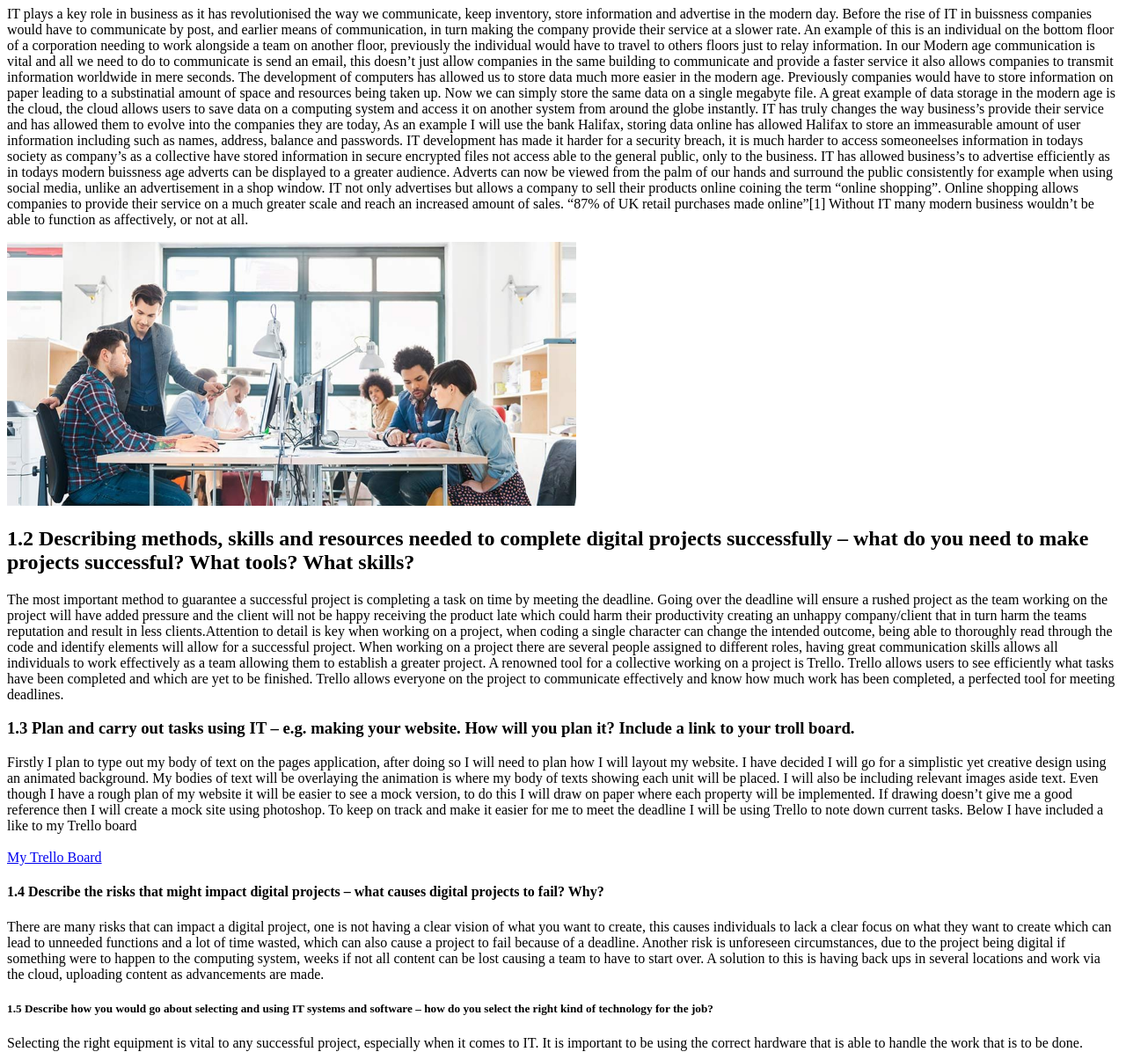
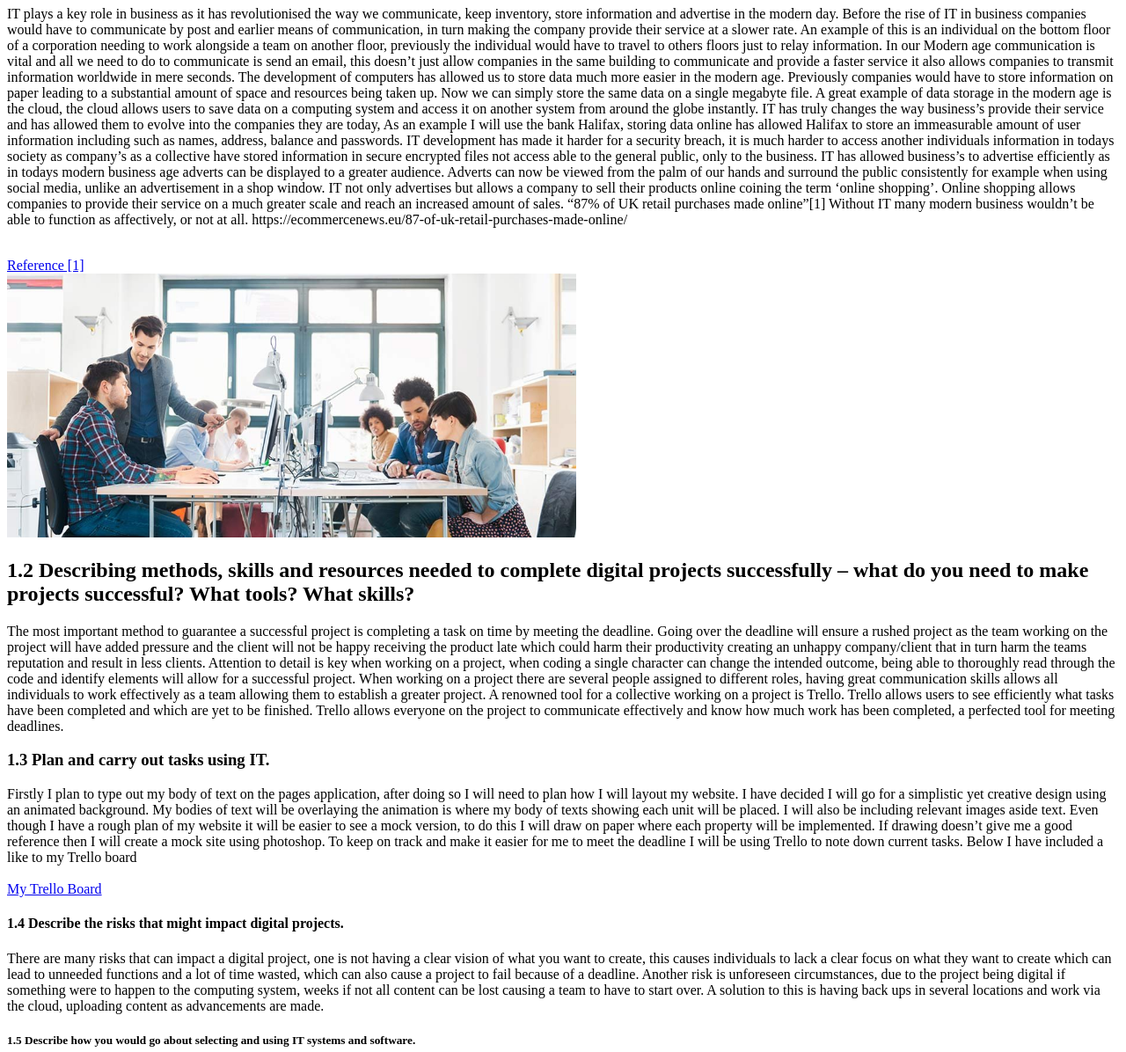
Before and after one commit to tremainem/websitetreproject, a plain HTML site: page index.html in a window 1280 px wide. Shown: the part 73-1269 px from the top of the page at 88% size. Drawn offline with Linux system fonts and the light colour scheme.

Commit message:
your commit comment

```diff
--- a/index.html
+++ b/index.html
@@ -5,36 +5,51 @@
     <link rel="stylesheet" type="text/css" href="main.css">
     <title>Tremaine's blog</title>
 </head>
-<h1> 1.1 Describing the purpose of IT in modern business
+<h1> 1.1 Describing the purpose of IT in modern business.
     </h1>
 <body>
-        IT plays a key role in business as it has revolutionised the way we communicate, keep inventory, store information and advertise in the modern day. Before the rise of IT in buissness companies would have to communicate by post, and earlier means of communication,
-        in turn making the company provide their service at a slower rate. An example of this is an individual on the bottom floor of a corporation needing to work alongside a team on another floor, previously the individual would have to travel to others floors just to relay information. In our Modern age communication is vital and all we need to do to communicate is send an email, this doesn’t just allow companies in the same building to communicate and provide a faster service it also allows companies to transmit information worldwide in mere seconds.
-        The development of computers has allowed us to store data much more easier in the modern age. Previously companies would have to store information on paper leading to a substinatial amount of space and resources being taken up. Now we can simply store the same data on a single megabyte file. A great example of data storage in the modern age is the cloud, the cloud allows users to save data on a computing system and access it on another system from around the globe instantly. IT has truly changes the way business’s provide their service and has allowed them to evolve into the companies they are today, As an example I will use the bank Halifax, storing data online has allowed Halifax to store an immeasurable amount of user information including such as names, address, balance and passwords. IT development has made it harder for a security breach, it is much harder to access someoneelses information in todays society as company’s as a collective have stored information in secure encrypted files not access able to the general public, only to the business.
-        IT has allowed business’s to advertise efficiently as in todays modern buissness age adverts can be displayed to a greater audience. Adverts can now be viewed from the palm of our hands and surround the public consistently for example when using social media, unlike an advertisement in a shop window.
-        IT not only advertises but allows a company to sell their products online coining the term “online shopping”. Online shopping allows companies to provide their service on a much greater scale and reach an increased amount of sales. “87% of UK retail purchases made online”[1] Without IT many modern business wouldn’t  be able to function as affectively, or not at all.
 
-  <p> </p>
+  <p>IT plays a key role in business as it has revolutionised the way we communicate, keep inventory, store information and advertise in the modern day. Before the rise of IT in business companies would have to communicate by post and earlier means of communication, in turn making the company provide their service at a slower rate. An example of this is an individual on the bottom floor of a corporation needing to work alongside a team on another floor, previously the individual would have to travel to others floors just to relay information. In our Modern age communication is vital and all we need to do to communicate is send an email, this doesn’t just allow companies in the same building to communicate and provide a faster service it also allows companies to transmit information worldwide in mere seconds.
 
-  <img src="images/work.jpg" height="300"/>
+
+    The development of computers has allowed us to store data much more easier in the modern age. Previously companies would have to store information on paper leading to a substantial amount of space and resources being taken up. Now we can simply store the same data on a single megabyte file. A great example of data storage in the modern age is the cloud, the cloud allows users to save data on a computing system and access it on another system from around the globe instantly. IT has truly changes the way business’s provide their service and has allowed them to evolve into the companies they are today, As an example I will use the bank Halifax, storing data online has allowed Halifax to store an immeasurable amount of user information including such as names, address, balance and passwords. IT development has made it harder for a security breach, it is much harder to access another individuals information in todays society as company’s as a collective have stored information in secure encrypted files not access able to the general public, only to the business.
+
+    IT has allowed business’s to advertise efficiently as in todays modern business age adverts can be displayed to a greater audience. Adverts can now be viewed from the palm of our hands and surround the public consistently for example when using social media, unlike an advertisement in a shop window.
+
+    IT not only advertises but allows a company to sell their products online coining the term ‘online shopping’. Online shopping allows companies to provide their service on a much greater scale and reach an increased amount of sales. “87% of UK retail purchases made online”[1] Without IT many modern business wouldn’t  be able to function as affectively, or not at all.
+    https://ecommercenews.eu/87-of-uk-retail-purchases-made-online/</p>
+<br>
+    <a href="https://ecommercenews.eu/87-of-uk-retail-purchases-made-online/">Reference [1]</a></a>
+  <br>
+    <img src="images/work.jpg" height="300"/>
 <h2>1.2 Describing methods, skills and resources needed to complete digital projects successfully – what do you need to make projects successful? What tools? What skills?</h2>
-</body> <body> The most important method to guarantee a successful project is completing a task on time by meeting the deadline. Going over the deadline will ensure a rushed project as the team working on the project will have added pressure and the client will not be happy receiving the product late which could harm their productivity creating an unhappy company/client that in turn harm the teams reputation and result in less clients.Attention to detail  is key when working on a project, when coding a single character can change the intended outcome, being able to thoroughly read through the code and identify elements will allow  for a successful project. When working on a project there are several people assigned to different roles, having great communication skills allows all individuals to work effectively as a team allowing them to establish a greater project. A renowned tool for a collective working on a project is Trello.  Trello allows users to see efficiently what tasks have been completed and which are yet to be finished. Trello allows everyone on the project to communicate effectively and know how much work has been completed, a perfected tool for meeting deadlines.</body>
+ <body>The most important method to guarantee a successful project is completing a task on time by meeting the deadline. Going over the deadline will ensure a rushed project as the team working on the project will have added pressure and the client will not be happy receiving the product late which could harm their productivity creating an unhappy company/client that in turn harm the teams reputation and result in less clients.
 
-<h3>1.3 Plan and carry out tasks using IT – e.g. making your website. How will you plan it? Include a link to your troll board. </h3>
+    Attention to detail  is key when working on a project, when coding a single character can change the intended outcome, being able to thoroughly read through the code and identify elements will allow  for a successful project. When working on a project there are several people assigned to different roles, having great communication skills allows all individuals to work effectively as a team allowing them to establish a greater project. A renowned tool for a collective working on a project is Trello.  Trello allows users to see efficiently what tasks have been completed and which are yet to be finished. Trello allows everyone on the project to communicate effectively and know how much work has been completed, a perfected tool for meeting deadlines.</body>
+
+<h3>1.3 Plan and carry out tasks using IT.</h3>
 <body>Firstly I plan to type out my body of text on the pages application, after doing so I will need to plan how I will layout my website. I have decided I will go for a simplistic yet creative design using an animated background. My bodies of text will be overlaying the animation is where my body of texts showing each unit will be placed. I will also be including relevant images aside text. Even though I have a rough plan of my website it will be easier to see a mock version, to do this I will draw on paper where each property will be implemented. If drawing doesn’t give me a good reference then I will create a mock site using photoshop. To keep on track and make it easier for me to meet the deadline I will be using Trello to note down current tasks. Below I have included a like to my Trello board</body>
 <br>
 <br>
 <a href="https://trello.com/b/Bg8T5DSn/codenation.com/">My Trello Board</a>
 
-<h4>1.4 Describe the risks that might impact digital projects – what causes digital projects to fail? Why? </h4>
-<p>There are many risks that can impact a digital project, one is not having a clear vision of what you want to create, this causes individuals to lack a clear focus on what they want to create which can lead to unneeded functions and a lot of time wasted, which can also cause a project to fail because of a deadline. Another risk is unforeseen circumstances, due to the project being digital if something were to happen to the computing system, weeks if not all content can be lost causing a team to have to start over. A solution to this is having back ups in several locations and work via the cloud, uploading content as advancements are made.</h5>
+<h4>1.4 Describe the risks that might impact digital projects.</h4>
+<p>There are many risks that can impact a digital project, one is not having a clear vision of what you want to create, this causes individuals to lack a clear focus on what they want to create which can lead to unneeded functions and a lot of time wasted, which can also cause a project to fail because of a deadline. Another risk is unforeseen circumstances, due to the project being digital if something were to happen to the computing system, weeks if not all content can be lost causing a team to have to start over. A solution to this is having back ups in several locations and work via the cloud, uploading content as advancements are made.</p>
 </p>
-<h5>1.5 Describe how you would go about selecting and using IT systems and software – how do you select the right kind of technology for the job?</h5>
+<h5>1.5 Describe how you would go about selecting and using IT systems and software.</h5>
 <p>Selecting the right equipment is vital to any successful project, especially when it comes to IT. It is important to be using the correct hardware that is able to handle the work that is to be done. When working on the backend of a website it is a good choice to use a relevant coding software.
-        A universally accepted choice is JavaScript. “There are over 1.6 billion web sites in the world, and JavaScript is used on 95% of them (1.52 billion web sites with JavaScript). By virtue of this fact, virtually every computing device in use today runs JavaScript, including iPhones, Android phones, Apple Mac OS, Microsoft Windows, Linux, smart TVs, etc.”[1]
-        When it comes to choosing the right kind of technology for the job it is important to take into consideration such things as funding. This may force the work to be created at a lower cost making open source programs a viable options.
-        </p>
+    A universally accepted choice is JavaScript. “There are over 1.6 billion web sites in the world, and JavaScript is used on 95% of them (1.52 billion web sites with JavaScript). By virtue of this fact, virtually every computing device in use today runs JavaScript, including iPhones, Android phones, Apple Mac OS, Microsoft Windows, Linux, smart TVs, etc.”[2]
 
+
+    When it comes to choosing the right kind of technology for the job it is important to take into consideration such things as funding. This may force the work to be created at a lower cost making open source programs a viable options.</p>
+
+    <a href="https://medium.com/javascript-scene/how-popular-is-javascript-in-2019-823712f7c4b1">Reference [2]</a></a>
+
+<h6>1.6 Describe and provide analysis on how your chosen technologies have helped you achieve your outcomes.
+</h6>
+<p>My chosen tool Trello contributed to my outcome by keeping me focused on the tasks at hand, it allowed me plan for my project efficiently by letting me create a virtual to do list.  In doing so I was able to add tasks and tick off completed tasks as I continued with my project.
+
+    Another tool that contributed to my project was GitHub, GitHub is a version control system that allows the user to store code. By using GitHub I was able to save all of my previous code online and find older versions to refer back to when I was debugging.</p>
 
 
 
```
Also changed, not shown: 1 other file.
